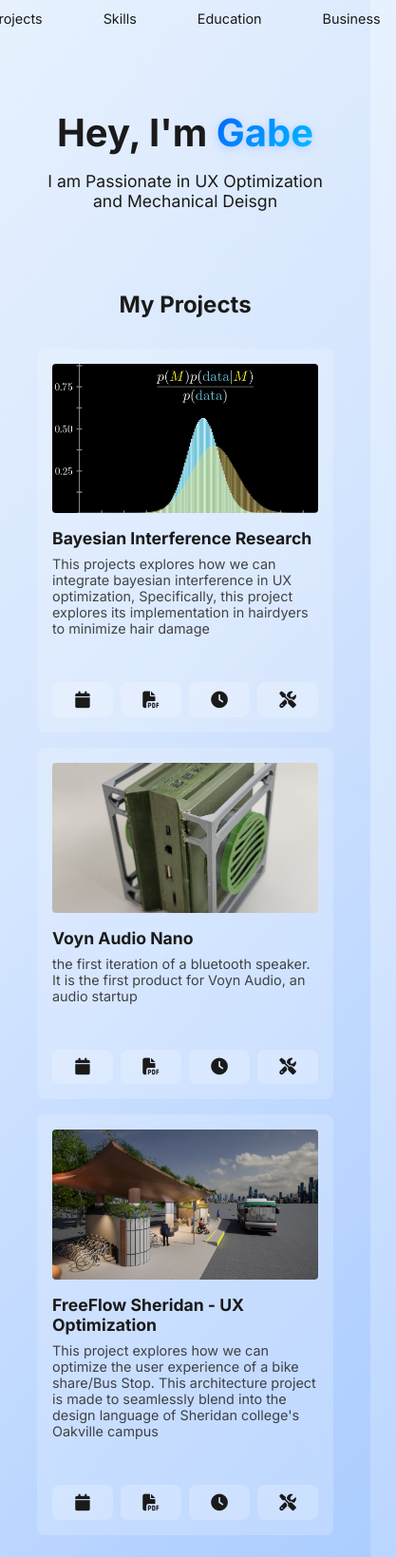
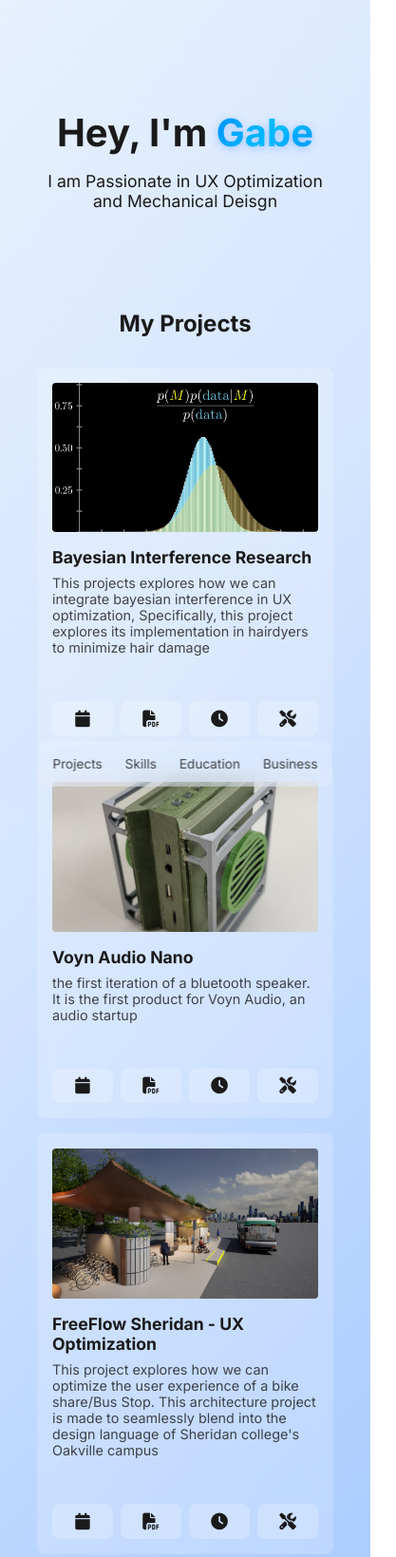
Before and after one commit to G-S-design/GabeSoler, a website: page index.html in a window 390 px wide. Shown: the top 1639 px of the page at 95% size, 417 px wide, since content can reach past the window. Drawn offline with Linux system fonts and the light colour scheme.

Commit message:
Update styles.css

```diff
--- a/styles.css
+++ b/styles.css
@@ -22,6 +22,10 @@
     margin: 0;
     padding: 0;
     box-sizing: border-box;
+}
+
+html {
+    scroll-behavior: smooth;
 }
 
 body {
@@ -61,7 +65,8 @@
     justify-content: center;
     padding: 1rem 0;
     margin-bottom: clamp(2rem, 8vh, 4rem);
-    animation: fadeIn 0.8s ease-out forwards;
+    opacity: 1;
+    animation: none;
 }
 
 .logo {
@@ -69,43 +74,82 @@
     font-weight: 700;
 }
 
+.nav-container {
+    background: rgba(255, 255, 255, 0.2);
+    border-radius: 1rem;
+    padding: 0.75rem 1.5rem;
+    -webkit-backdrop-filter: blur(10px);
+    backdrop-filter: blur(10px);
+    transition: background 0.3s ease;
+}
+
+.nav-container:hover {
+    background: rgba(255, 255, 255, 0.3);
+}
+
 .nav-links {
     display: flex;
-    gap: clamp(2rem, 5vw, 4rem);
+    gap: clamp(1.5rem, 3vw, 2.5rem);
 }
 
 .nav-links a {
     color: var(--text-color);
     text-decoration: none;
-    opacity: 0;
-    transition: opacity 0.2s;
+    opacity: 0.8;
+    transition: all 0.3s ease;
     font-size: clamp(0.9rem, 2vw, 1rem);
-    animation: fadeIn 0.8s ease-out forwards;
+    padding: 0.5rem 0.75rem;
+    border-radius: 0.5rem;
 }
-
-.nav-links a:nth-child(1) { animation-delay: 0.2s; }
-.nav-links a:nth-child(2) { animation-delay: 0.3s; }
-.nav-links a:nth-child(3) { animation-delay: 0.4s; }
 
 .nav-links a:hover {
     opacity: 1;
+    background: rgba(255, 255, 255, 0.2);
+}
+
+.nav-links a.active {
+    opacity: 1;
+    background: rgba(255, 255, 255, 0.2);
+}
+
+/* Section transitions */
+section {
+    transform: translateY(20px);
+    transition: opacity 0.8s ease, transform 0.8s ease;
 }
 
 /* Gradient Text */
 .gradient-text {
-    background: linear-gradient(135deg, #0066ff 0%, #00ccff 100%);
+    background: linear-gradient(135deg, #0066ff 0%, #00ccff 50%, #0066ff 100%);
+    background-size: 200% 200%;
     -webkit-background-clip: text;
     background-clip: text;
     color: transparent;
     display: inline-block;
     position: relative;
-    text-shadow: 0px 2px 10px rgba(0, 102, 255, 0.2);
+    text-shadow: 0px 2px 10px rgba(0, 102, 255, 0.3);
+    font-weight: 700;
+    animation: gradientMove 3s ease infinite;
 }
 
-/* Hero Section */
+@keyframes gradientMove {
+    0% {
+        background-position: 0% 50%;
+    }
+    50% {
+        background-position: 100% 50%;
+    }
+    100% {
+        background-position: 0% 50%;
+    }
+}
+
+/* Hero section should always be visible */
 .hero {
     text-align: center;
     margin-bottom: clamp(3rem, 10vh, 6rem);
+    opacity: 1;
+    transform: none;
 }
 
 .greeting {
@@ -113,16 +157,16 @@
     font-weight: 700;
     margin-bottom: clamp(0.5rem, 2vh, 1rem);
     line-height: 1.2;
-    opacity: 0;
-    animation: fadeIn 0.8s ease-out 0.6s forwards;
+    opacity: 1;
+    animation: none;
 }
 
 .intro {
     font-size: clamp(1.1rem, 3vw, 1.5rem);
-    opacity: 0;
+    opacity: 1;
     max-width: 600px;
     margin: 0 auto;
-    animation: fadeIn 0.8s ease-out 0.8s forwards;
+    animation: none;
 }
 
 /* Projects Section */
@@ -140,7 +184,7 @@
 
 .project-grid {
     display: grid;
-    grid-template-columns: repeat(auto-fit, minmax(min(100%, 300px), 1fr));
+    grid-template-columns: repeat(3, 1fr);
     gap: clamp(1rem, 3vw, 2rem);
     width: 100%;
 }
@@ -156,8 +200,9 @@
     height: 100%;
     display: flex;
     flex-direction: column;
-    opacity: 0;
-    animation: fadeIn 0.8s ease-out forwards;
+    opacity: 1;
+    transform: none;
+    transition: all 0.5s ease;
     z-index: 1;
 }
 
@@ -241,34 +286,23 @@
 
 /* Mobile Navigation */
 @media (max-width: 768px) {
+    .nav-container {
+        position: fixed;
+        bottom: 1rem;
+        left: 50%;
+        transform: translateX(-50%);
+        z-index: 1000;
+        padding: 0.5rem;
+        border-radius: 0.75rem;
+    }
+
     .nav-links {
-        position: fixed;
-        bottom: 0;
-        left: 0;
-        right: 0;
-        padding: 1rem;
-        justify-content: center;
-        z-index: 1000;
-        display: flex;
-        gap: 2rem;
-        animation: fadeIn 0.8s ease-out forwards;
+        gap: 0.5rem;
     }
 
     .nav-links a {
-        padding: 0.5rem 1rem;
-        opacity: 1;
-        animation: none;
-        transition: opacity 0.3s ease;
-    }
-
-    .nav-links a:hover {
-        opacity: 0.7;
-    }
-
-    .nav-links a:nth-child(1),
-    .nav-links a:nth-child(2),
-    .nav-links a:nth-child(3) {
-        animation: none;
+        padding: 0.5rem;
+        font-size: 0.85rem;
     }
 
     .container {
@@ -495,6 +529,9 @@
     transition: transform 0.3s, background 0.3s;
     max-width: 800px;
     margin: 0 auto;
+    opacity: 1;
+    transform: none;
+    transition: all 0.5s ease;
 }
 
 .education-card:hover {
@@ -557,6 +594,9 @@
     transition: transform 0.3s, background 0.3s;
     max-width: 800px;
     margin: 0 auto;
+    opacity: 1;
+    transform: none;
+    transition: all 0.5s ease;
 }
 
 .business-card:hover {
@@ -693,6 +733,9 @@
     transition: all 0.3s ease;
     -webkit-backdrop-filter: blur(10px);
     backdrop-filter: blur(10px);
+    opacity: 1;
+    transform: none;
+    transition: all 0.5s ease;
 }
 
 .skill-card:hover {
@@ -742,3 +785,52 @@
         font-size: 0.85rem;
     }
 }
+
+@media (max-width: 1024px) {
+    .project-grid {
+        grid-template-columns: repeat(2, 1fr);
+    }
+}
+
+@media (max-width: 768px) {
+    .project-grid {
+        grid-template-columns: 1fr;
+    }
+}
+
+/* Stagger animations for grid items */
+.project-card.fade-in:nth-child(1) { transition-delay: 0.1s; }
+.project-card.fade-in:nth-child(2) { transition-delay: 0.2s; }
+.project-card.fade-in:nth-child(3) { transition-delay: 0.3s; }
+.project-card.fade-in:nth-child(4) { transition-delay: 0.4s; }
+.project-card.fade-in:nth-child(5) { transition-delay: 0.5s; }
+.project-card.fade-in:nth-child(6) { transition-delay: 0.6s; }
+
+.skill-card.fade-in:nth-child(1) { transition-delay: 0.1s; }
+.skill-card.fade-in:nth-child(2) { transition-delay: 0.15s; }
+.skill-card.fade-in:nth-child(3) { transition-delay: 0.2s; }
+.skill-card.fade-in:nth-child(4) { transition-delay: 0.25s; }
+.skill-card.fade-in:nth-child(5) { transition-delay: 0.3s; }
+.skill-card.fade-in:nth-child(6) { transition-delay: 0.35s; }
+.skill-card.fade-in:nth-child(7) { transition-delay: 0.4s; }
+.skill-card.fade-in:nth-child(8) { transition-delay: 0.45s; }
+.skill-card.fade-in:nth-child(9) { transition-delay: 0.5s; }
+.skill-card.fade-in:nth-child(10) { transition-delay: 0.55s; }
+
+/* Only apply initial hidden state to elements when they're below the viewport */
+.project-card:not(.in-viewport),
+.skill-card:not(.in-viewport),
+.education-card:not(.in-viewport),
+.business-card:not(.in-viewport) {
+    opacity: 0;
+    transform: translateY(20px);
+}
+
+/* When elements come into view */
+.project-card.fade-in,
+.skill-card.fade-in,
+.education-card.fade-in,
+.business-card.fade-in {
+    opacity: 1;
+    transform: translateY(0);
+}
```
